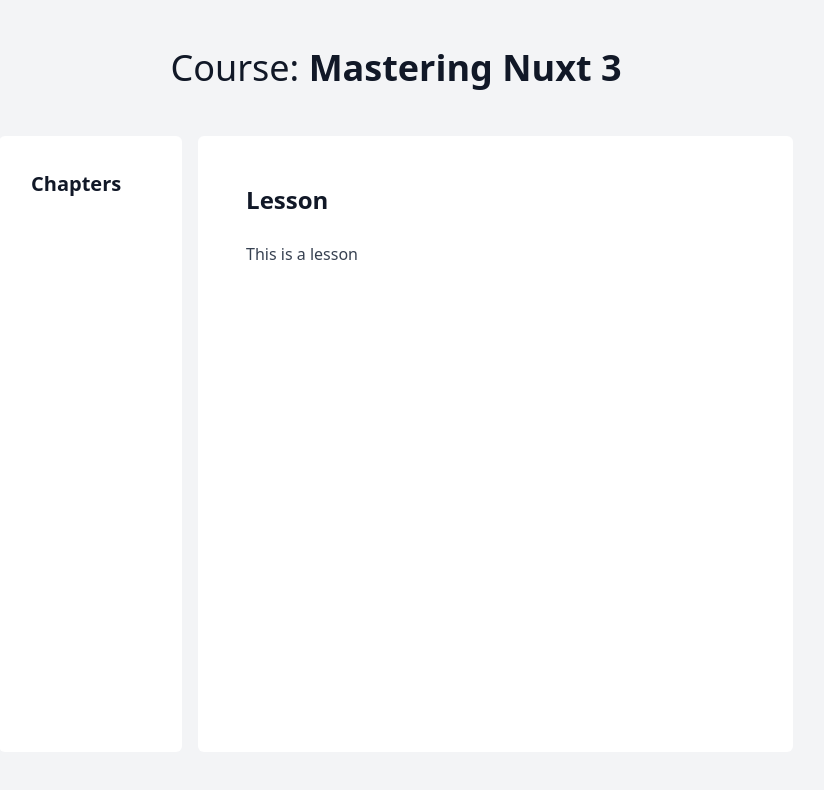
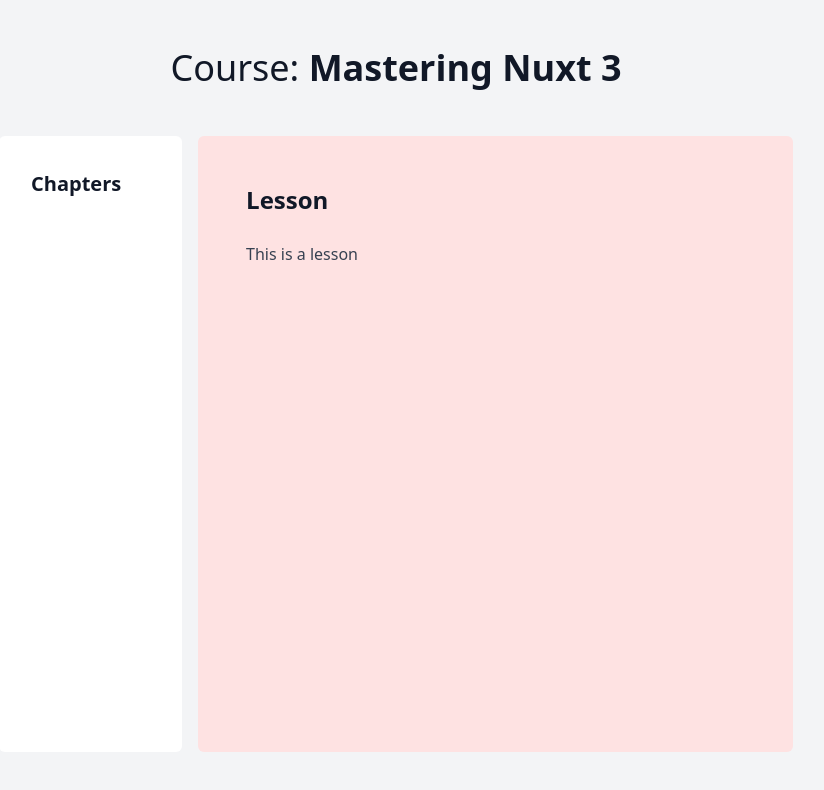
Before and after one commit to Vladimir2011/Mastering-Nuxt-3, a Nuxt app: page /course in a window 1280 px wide. Shown: the top 790 px of the page, without its empty margins (244-1068 px from the left). Built offline with nearby package versions, Linux system fonts and the light colour scheme.

Commit message:
1-2 Displaying Course Lessons

```diff
--- a/pages/course.vue
+++ b/pages/course.vue
@@ -19,7 +19,7 @@
         <!-- All the lessons for the course listed here -->
       </div>
 
-      <div class="prose p-12 bg-white rounded-md w-[65ch]">
+      <div class="prose p-12 bg-red-100 rounded-md w-[65ch]">
         <h2>Lesson</h2>
         <p>This is a lesson</p>
       </div>
```
